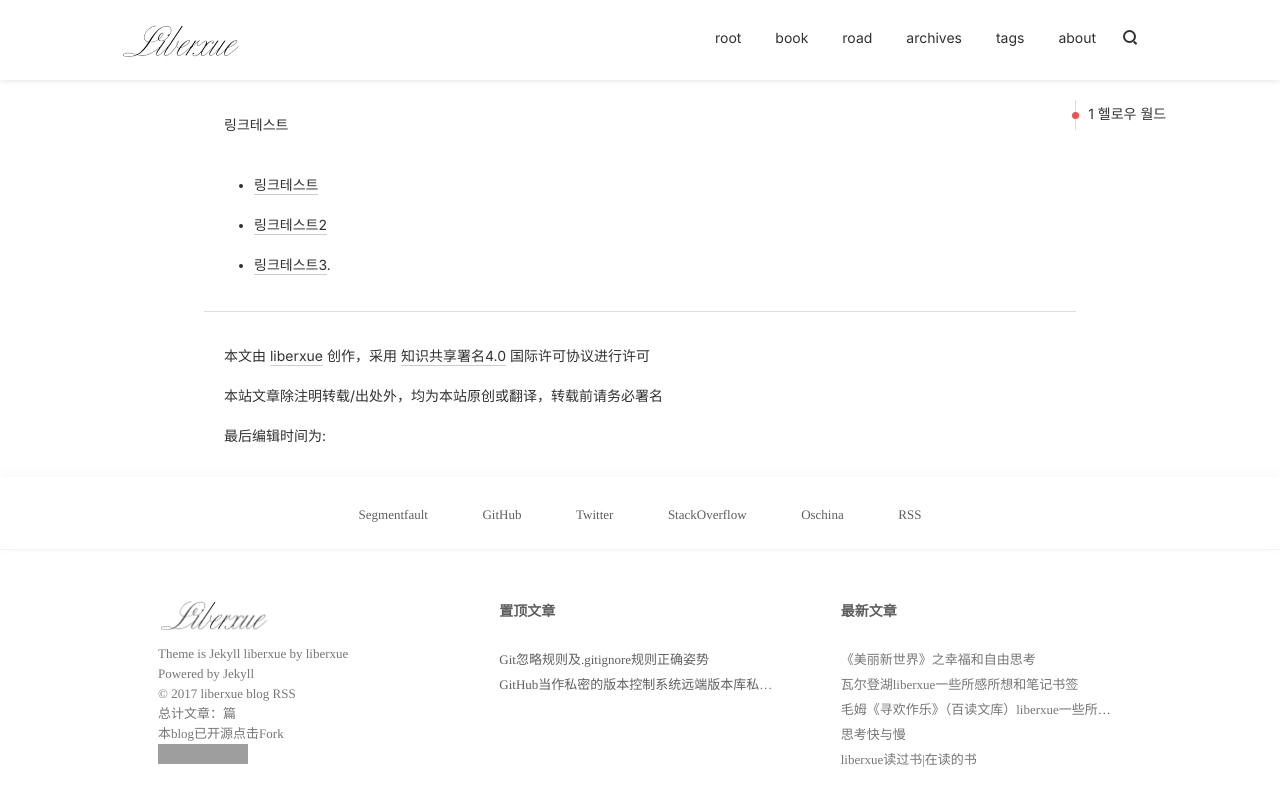
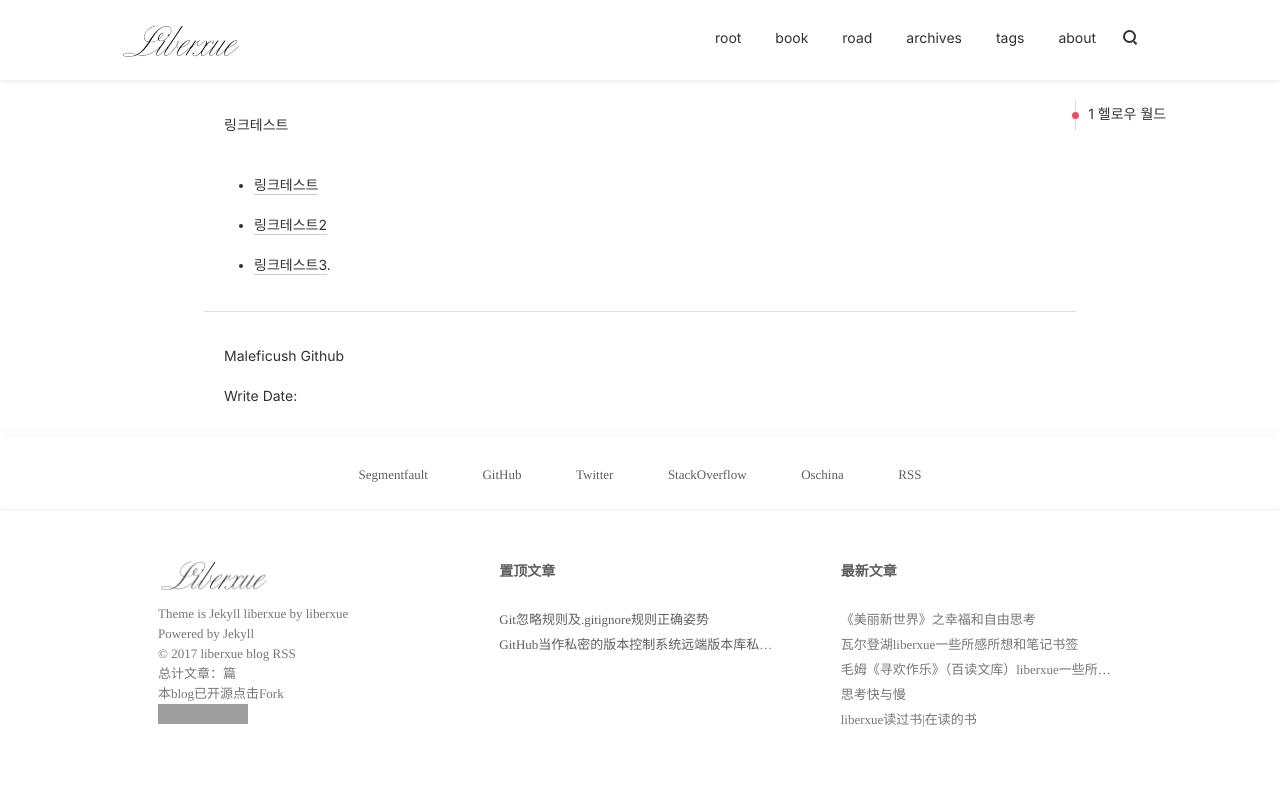
Before and after one commit to maleficush/maleficush.github.io, a Jekyll site: the page built from about.md, in a window 1280 px wide and 900 px high, scrolled down 898 px. Shown: the top 806 px of the window. Built offline with Jekyll 4.4.1, drawn with Linux system fonts in a browser that asks for light colours; nearby versions of some CDN libraries; comment, search, counter and statistics services are not loaded; grey boxes are pictures that could not be loaded.

Commit message:
image test

```diff
--- a/_layouts/blog.html
+++ b/_layouts/blog.html
@@ -99,7 +99,9 @@
 </p>
 {{ content }}
 		<p class="post-info">
-			本文由 <a href="/">liberxue</a> 创作，采用 <a href="https://creativecommons.org/licenses/by/4.0/" target="_blank" rel="external nofollow">知识共享署名4.0</a> 国际许可协议进行许可<br>本站文章除注明转载/出处外，均为本站原创或翻译，转载前请务必署名<br>最后编辑时间为:{{ page.date | date: "%F %H:%M:%S"}}</p>
+			Maleficush Github <a href="/"></a>
+            <br>Write Date:{{ page.date | date: "%F %H:%M:%S"}}
+        </p>
 	</div>
 </article>
 
```
